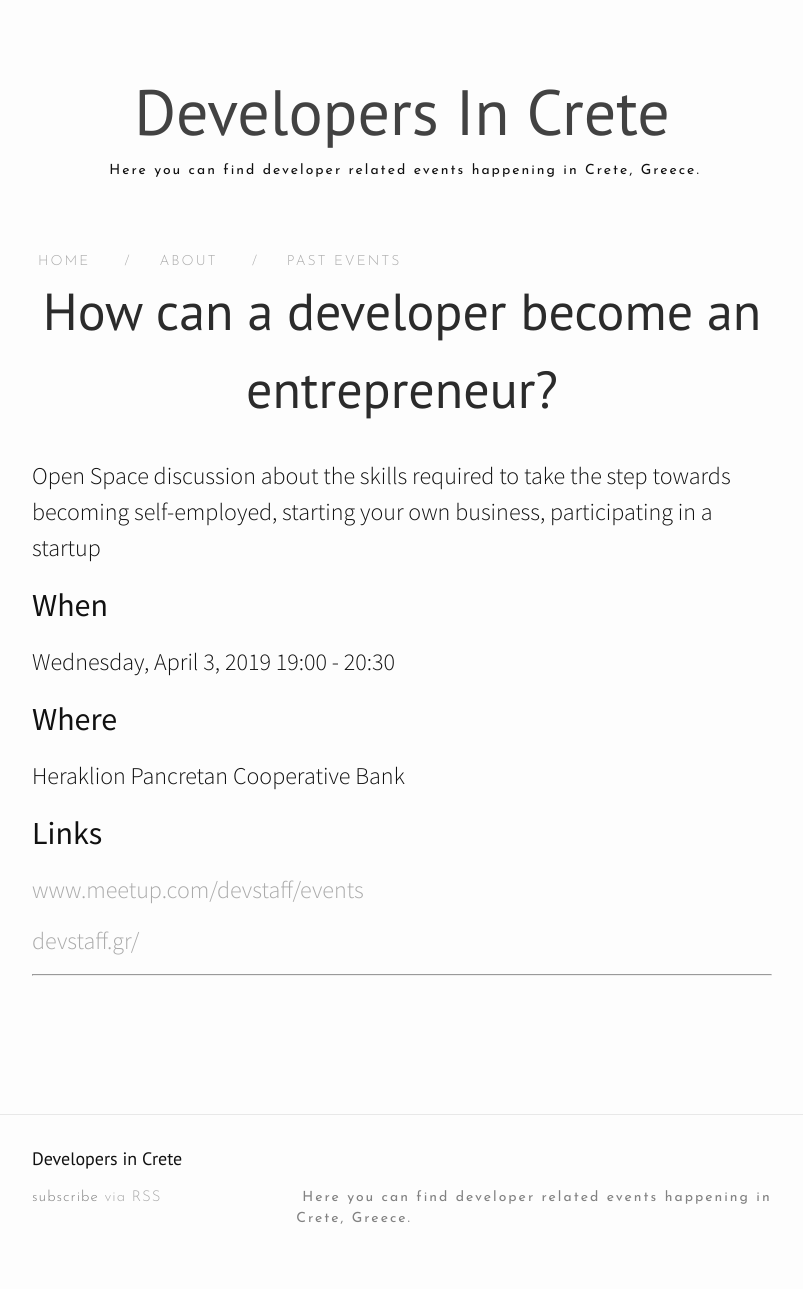
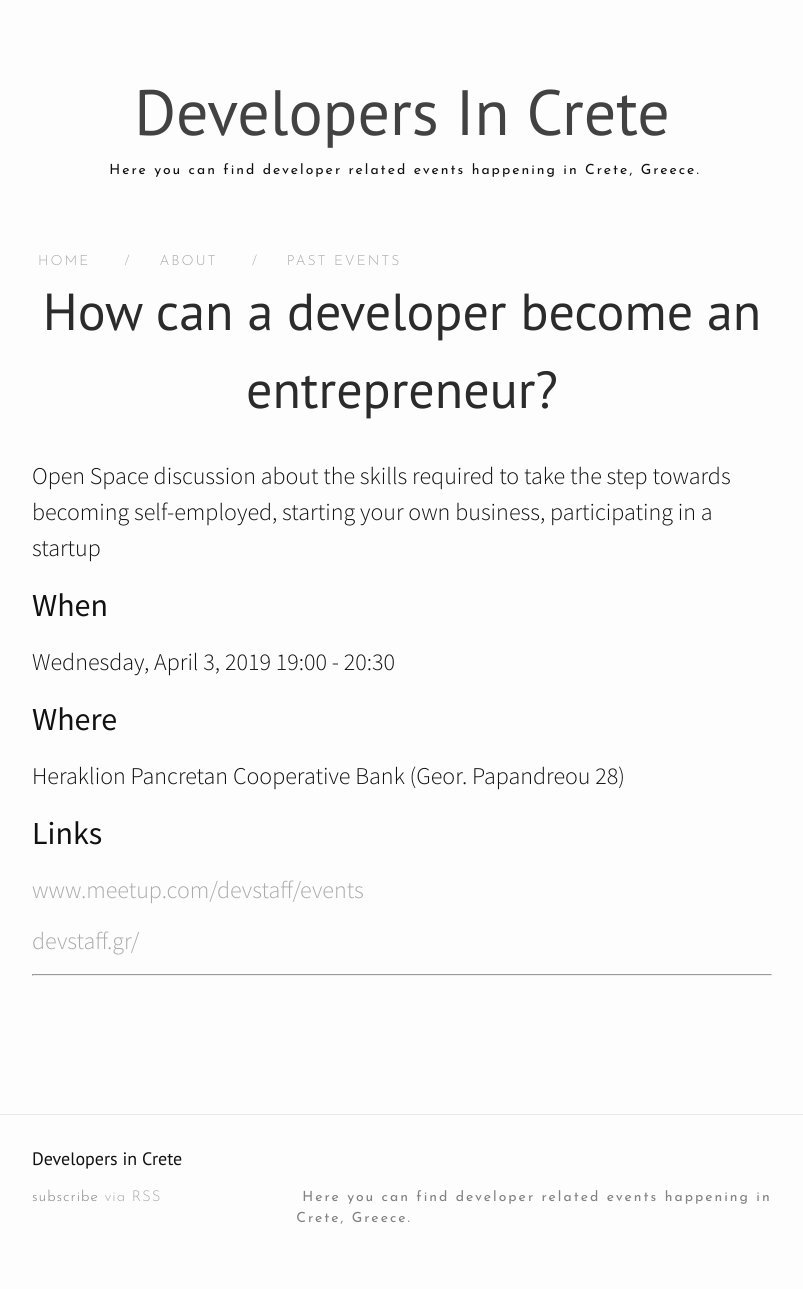
Before and after one commit to irinikp/cretan-dev, a Jekyll site: the page built from _past-events/dev-entrepreneur.markdown, in a window 1280 px wide. Shown: the whole page, without its empty margins (238-1041 px from the left). Built offline with Jekyll 4.4.1, drawn with Linux system fonts in a browser that asks for light colours; nearby versions of some CDN libraries.

Commit message:
add bank's address

```diff
--- a/_past-events/dev-entrepreneur.markdown
+++ b/_past-events/dev-entrepreneur.markdown
@@ -12,7 +12,7 @@ participating in a startup
 Wednesday, April 3, 2019 19:00 - 20:30
 
 ## Where
-Heraklion Pancretan Cooperative Bank
+Heraklion Pancretan Cooperative Bank (Geor. Papandreou 28)
 
 ## Links
 [www.meetup.com/devstaff/events](https://www.meetup.com/devstaff/events/260120194/){:target="_blank"}
```
Also changed, not shown: _events/isip-2019.markdown (added).
